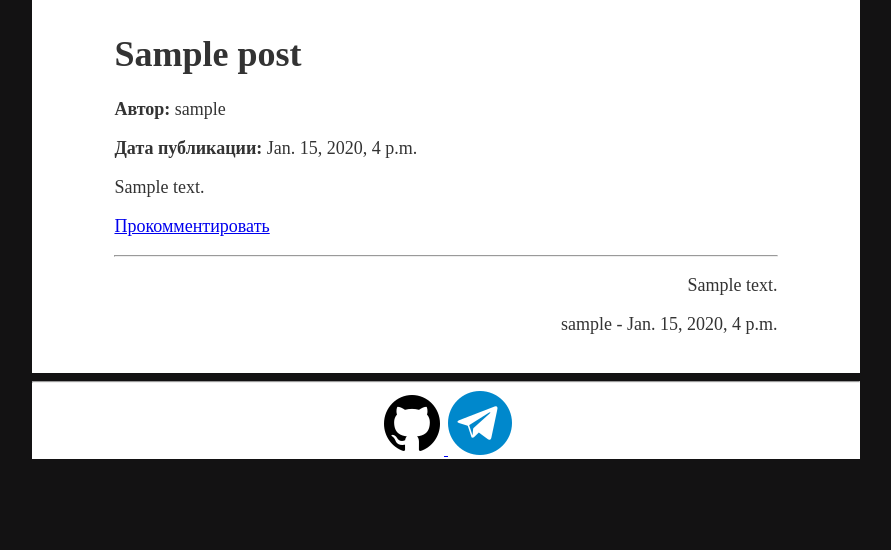
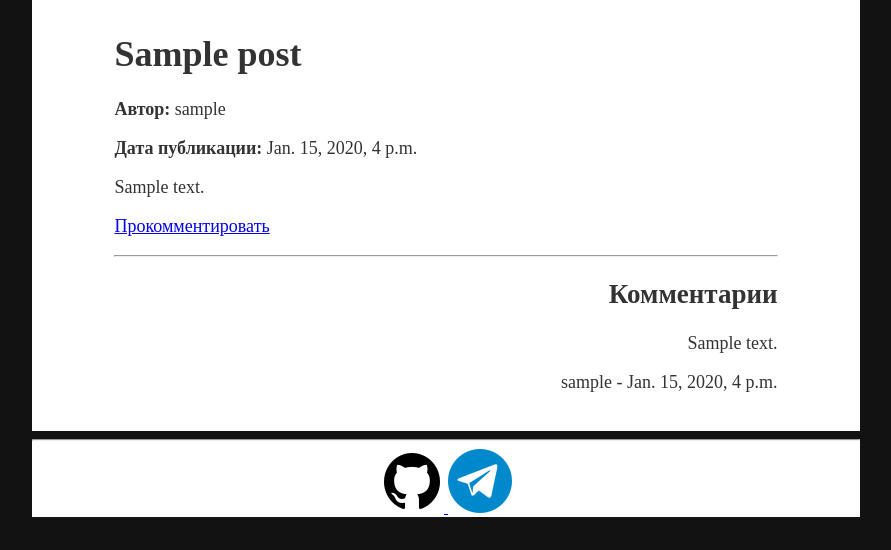
Before and after one commit to fevse/talkandtell, a Django app: page /blog/post/1 in a window 1280 px wide. Shown: the part 181-731 px from the top of the page, without its empty margins (194-1085 px from the left). Run offline with Django 4.2, Linux system fonts and the light colour scheme; tables that the repository leaves empty hold one stand-in row (values such as "Sample post").

Commit message:
update post page

```diff
--- a/blog/templates/blog/post_detail.html
+++ b/blog/templates/blog/post_detail.html
@@ -18,6 +18,7 @@
   {% for comm in post.comment_set.all %}
 
   <div class="comments" style="text-align: right">
+    <h2>Комментарии</h2>
     <p>{{ comm.body }}</p>
     <p>{{ comm.author}} - {{ comm.comment_date}}</p>
 
```
